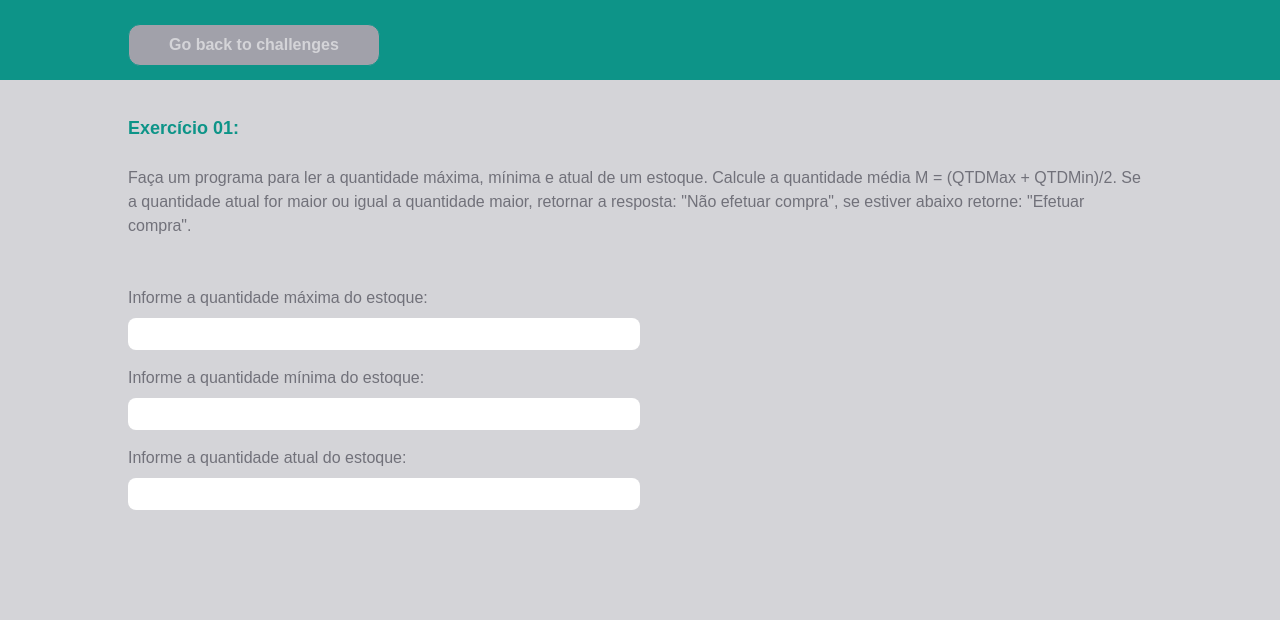
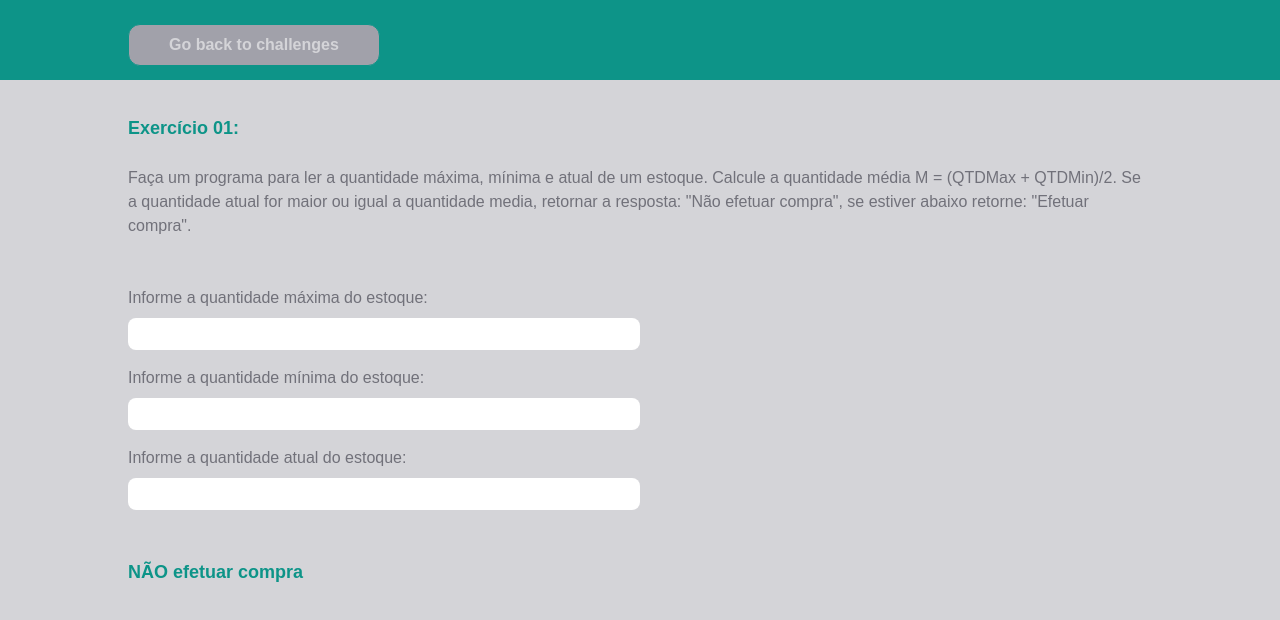
Before and after one commit to kelitasukita/training-programming-logic, a Next.js app: page /challenge-01 in a window 1280 px wide. Shown: the top 620 px of the page. Built offline with nearby package versions, Linux system fonts and the light colour scheme.

Commit message:
Create and resolve challenge 01

```diff
--- a/src/app/challenge-01/page.tsx
+++ b/src/app/challenge-01/page.tsx
@@ -1,6 +1,26 @@
 /* eslint-disable react/no-unescaped-entities */
+'use client';
+
+import { useState } from 'react';
+
 import ButtonLink from '../components/ButtonLink';
+
 export default function Challenge01() {
+  const [maxima, setMaxima] = useState<number>(0);
+  const [minima, setMinima] = useState<number>(0);
+  const [atual, setAtual] = useState<number>(0);
+
+  const handleMedia = () => {
+    const media = (maxima + minima) / 2;
+    console.log(media, maxima, minima);
+
+    if (atual >= media) {
+      return "NÃO efetuar compra"
+    } else {
+      return "EFETUAR compra"
+    }
+  };
+
   return (
     <>
       <main>
@@ -10,21 +30,25 @@ export default function Challenge01() {
 
         <article className='w-4/5 mx-auto mt-12'>
           <h2 className='text-teal-600 text-lg font-bold'>Exercício 01:</h2>
-          <p className='text-zinc-500 mt-6'>Faça um programa para ler a quantidade máxima, mínima e atual de um estoque. Calcule a quantidade média M = (QTDMax + QTDMin)/2. Se a quantidade atual for maior ou igual a quantidade maior, retornar a resposta: "Não efetuar compra", se estiver abaixo retorne: "Efetuar compra".</p>
+          <p className='text-zinc-500 mt-6'>Faça um programa para ler a quantidade máxima, mínima e atual de um estoque. Calcule a quantidade média M = (QTDMax + QTDMin)/2. Se a quantidade atual for maior ou igual a quantidade media, retornar a resposta: "Não efetuar compra", se estiver abaixo retorne: "Efetuar compra".</p>
         </article>
 
         <article className='w-4/5 mx-auto mt-12 text-zinc-500 flex flex-col'>
           <label className='mb-2'>Informe a quantidade máxima do estoque:</label>
-          <input type="number" className='h-8 rounded-lg w-1/2 px-4' />
+          <input type="number" className='h-8 rounded-lg w-1/2 px-4' onChange={(e) => setMaxima(parseInt(e.target.value))} />
+
           <label className='mb-2 mt-4'>Informe a quantidade mínima do estoque:</label>
-          <input type="number" className='h-8 rounded-lg w-1/2 px-4' />
+          <input type="number" className='h-8 rounded-lg w-1/2 px-4' onChange={(e) => setMinima(parseInt(e.target.value))} />
+
           <label className='mb-2 mt-4'>Informe a quantidade atual do estoque:</label>
-          <input type="number" className='h-8 rounded-lg w-1/2 px-4' />
+          <input type="number" className='h-8 rounded-lg w-1/2 px-4' onChange={(e) => setAtual(parseInt(e.target.value))} />
         </article>
 
         <div className='w-4/5 mx-auto mt-12'>
-          <p className='text-teal-600 text-lg font-bold'></p>
+          <p className='text-teal-600 text-lg font-bold'>{handleMedia()}</p>
         </div>
+
+
 
       </main >
     </>
```
